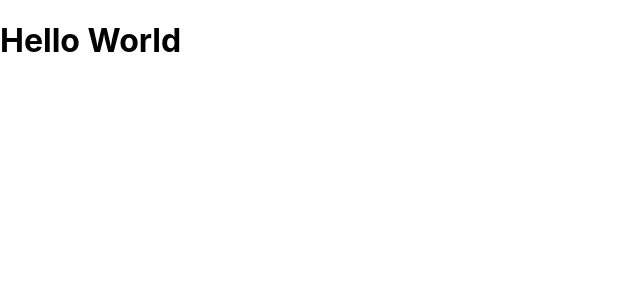
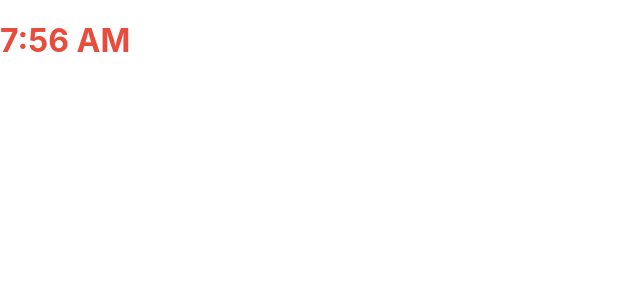
Before and after one commit to robsoninocencio/iniciando-com-reactjs-rev3, a React (Create React App) app in the folder REACT-INIT/app-react/: page / in a window 1280 px wide. Shown: the top 300 px of the page, without its empty margins (0-640 px from the left). Built offline with nearby package versions, Linux system fonts and the light colour scheme.

Commit message:
JSX como usar

```diff
--- /dev/null
+++ b/REACT-INIT/app-react/src/Clock.css
@@ -0,0 +1,3 @@
+.red {
+  color: rgb(231, 76, 60);
+}
--- /dev/null
+++ b/REACT-INIT/app-react/src/Clock.js
@@ -0,0 +1,27 @@
+import React, { Component } from 'react';
+import './Clock.css';
+
+class Clock extends Component {
+    render() {
+        const returnClock = () => {
+            return new Date()
+                .toLocaleString('en-US', {
+                    hour: 'numeric',
+                    minute: 'numeric',
+                    hour12: true
+                })
+        };
+        const color = 'red';
+        return (
+            <div>
+                <h1 className={color}>
+                    {
+                        returnClock()
+                    }
+                </h1>
+            </div>
+        );
+    }
+}
+
+export default Clock;
--- a/REACT-INIT/app-react/src/index.js
+++ b/REACT-INIT/app-react/src/index.js
@@ -3,11 +3,14 @@ import ReactDOM from 'react-dom';
 import './index.css';
 import App from './App';
 import Hello from './Hello';
+import Clock from './Clock';
 import reportWebVitals from './reportWebVitals';
 
 ReactDOM.render(
   <React.StrictMode>
-    <Hello />
+    {/* <App /> */}
+    {/* <Hello /> */}
+    <Clock />
   </React.StrictMode>,
   document.getElementById('root')
 );
```
